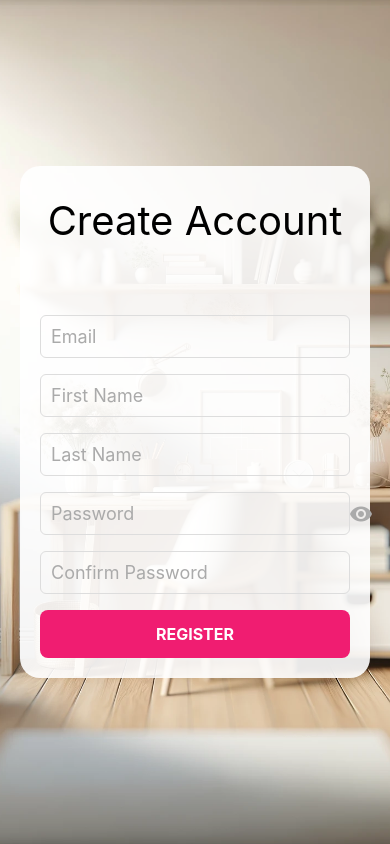
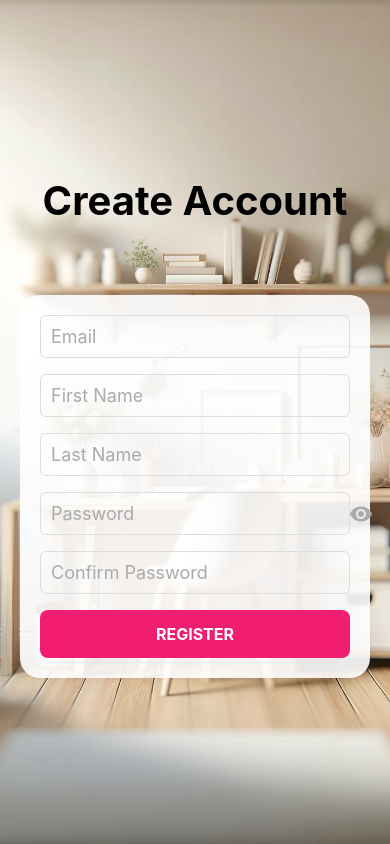
Before and after one commit to comanalex33/StackBot, a React Native app in the folder stackbot-mobile/: screen /Register in a window 390 px wide. Built offline with nearby package versions, Linux system fonts and the light colour scheme.

Commit message:
Updated Register design

```diff
--- a/stackbot-mobile/screens/login.js
+++ b/stackbot-mobile/screens/login.js
@@ -126,6 +126,7 @@ const styles = StyleSheet.create({
         marginBottom: 20,
     },
     loginTitle: {
+        fontWeight: 'bold',
         justifyContent: 'center',
         alignItems: 'center',
         fontSize: 40,
--- a/stackbot-mobile/screens/register.js
+++ b/stackbot-mobile/screens/register.js
@@ -37,6 +37,9 @@ export default function Register({ navigation }) {
         <View style={globalStyles.container}>
             <ImageBackground source={require('../assets/auth_background.png')} style={styles.backgroundImage}>
                 <View style={styles.authContainer}>
+                    <View style={styles.titleContainer}>
+                        <Text style={styles.loginTitle}>Create Account</Text>
+                    </View>
                     <View style={styles.formContainer}>
                         <Formik
                             initialValues={{ email: '', firstName: '', lastName: '', password: '', confirmPassword: '' }}
@@ -49,10 +52,6 @@ export default function Register({ navigation }) {
                         >
                             {props => (
                                 <View>
-                                    <View style={styles.titleContainer}>
-                                        <Text style={styles.loginTitle}>Create Account</Text>
-                                    </View>
-
                                     <TextInput
                                         style={globalStyles.input}
                                         keyboardType="email-address"
@@ -153,6 +152,7 @@ const styles = StyleSheet.create({
         marginBottom: 20,
     },
     loginTitle: {
+        fontWeight: 'bold',
         justifyContent: 'center',
         alignItems: 'center',
         fontSize: 40,
```
